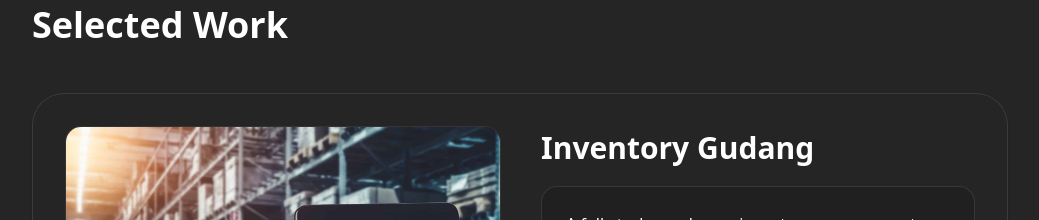
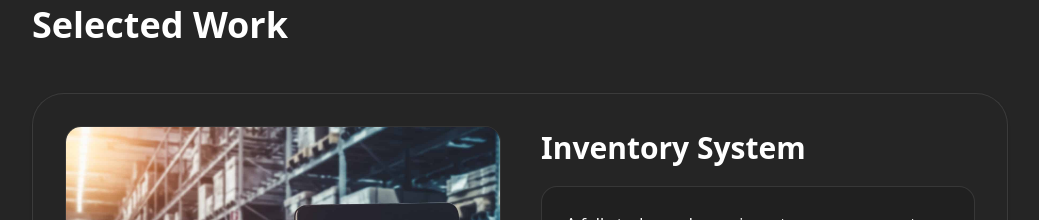
Before and after one commit to hastabdwn/portfolio, a Next.js app: page / in a window 1280 px wide. Shown: the part 1600-1820 px from the top of the page, without its empty margins (120-1159 px from the left). Built offline with nearby package versions, Linux system fonts and the light colour scheme.

Commit message:
Update project title from 'Inventory Gudang' to 'Inventory System'

```diff
--- a/data/projects.ts
+++ b/data/projects.ts
@@ -9,7 +9,7 @@ export interface Project {
 
 export const projects = [
   {
-    title: "Inventory Gudang",
+    title: "Inventory System",
     desc: "A full-stack warehouse inventory management system featuring multi-warehouse support, purchase order approval workflows, barcode/QR generation, and an audit trail system for precise stock movement tracking.",
     tech: ["Laravel", "Laravel Breeze", "Spatie Laravel Permission", "MySQL", "Tailwind CSS"],
     github: "https://github.com/hastabdwn/inventory-gudang.git",
```
